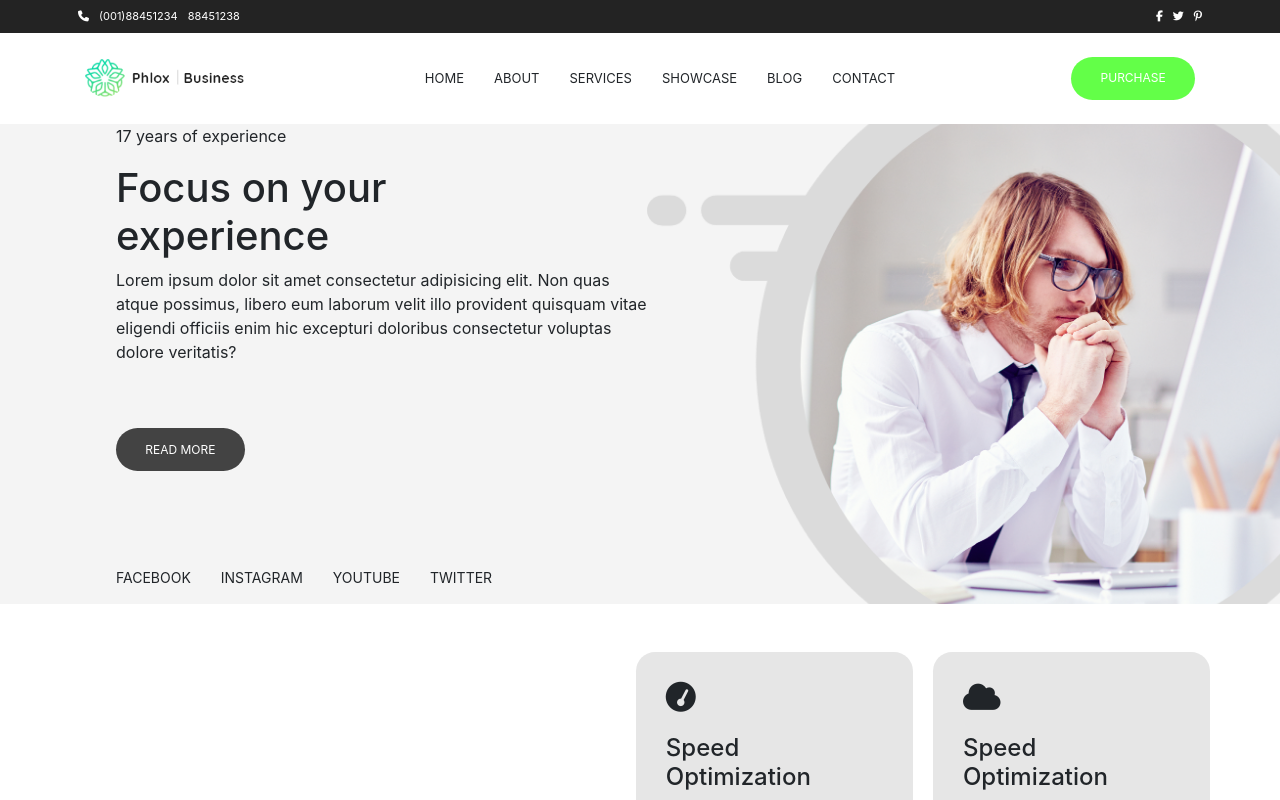
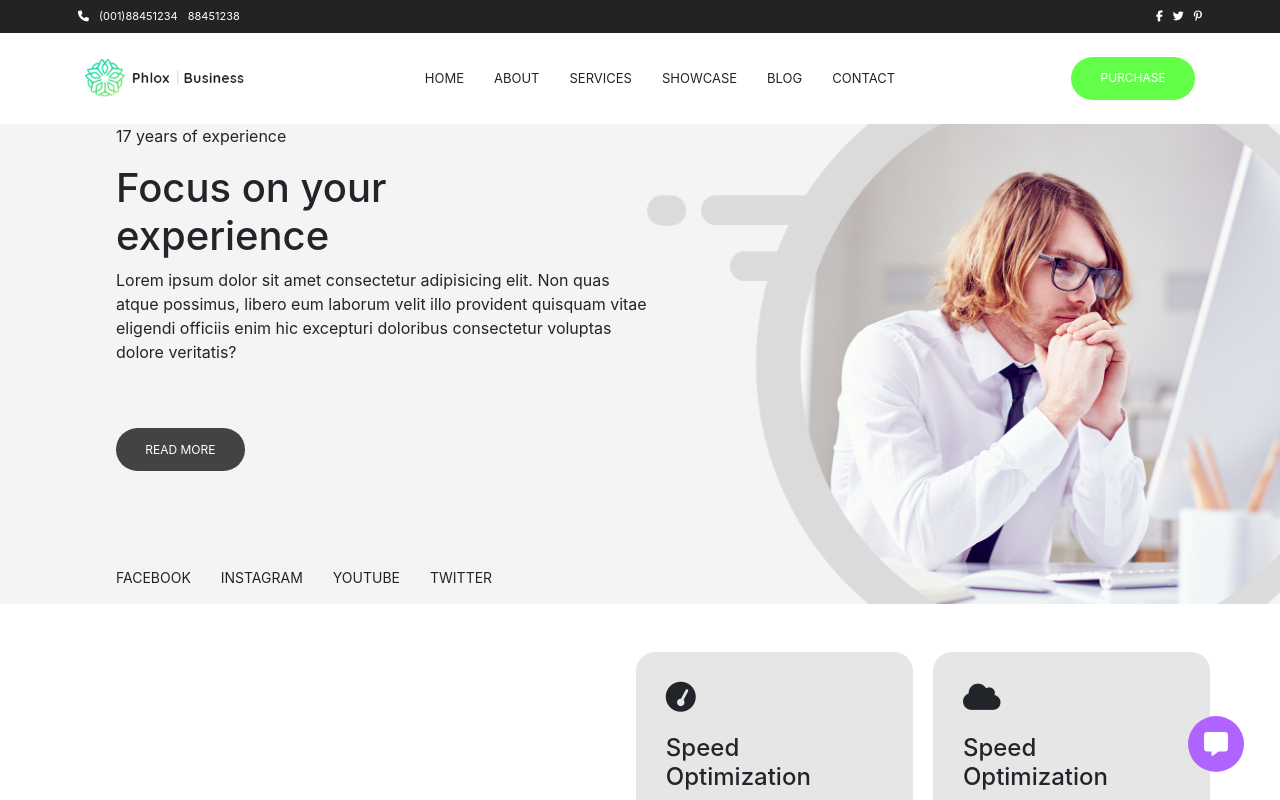
Before and after one commit to Onda-dev/proj-html-vuejs, a Vue app: page / in a window 1280 px wide. Shown: the top 800 px of the page. Built offline with nearby package versions, Linux system fonts and the light colour scheme.

Commit message:
Tasto chat aggiunto

```diff
--- a/src/components/blocks/FooterBase.vue
+++ b/src/components/blocks/FooterBase.vue
@@ -35,6 +35,23 @@
                     </div>
                 </div>
             </div>
+        </div>
+        <div class="footer-bottom py-4">
+            <div class="container">
+                <div class="row justify-content-between">
+                    <div class="col-3">
+                        © 2020 manuel business theme
+                    </div>
+                    <div class="col-3 icons-box d-flex justify-content-end">
+                        <i class="fa-brands fa-facebook-f"></i>
+                        <i class="fa-brands fa-twitter"></i>
+                        <i class="fa-brands fa-pinterest-p"></i>
+                    </div>
+                </div>
+            </div>
+        </div>
+        <div class="customer-service">
+            <i class="fa-solid fa-message"></i>
         </div>
     </footer>
 </template>
@@ -79,4 +96,28 @@ export default {
 img {
     width: 100%;
 }
+.footer-bottom {
+    background-color: rgb(58, 58, 58);
+    position: relative;
+    .icons-box {
+        gap: 1.25rem;
+    }
+}
+.customer-service {
+    position: fixed;
+    bottom: 1.25rem;
+    right: 2rem;
+    width: 4rem;
+    height: 4rem;
+    text-align: center;
+    font-size: 1.5rem;
+    color: white;
+    i {
+        border-radius: 50%;
+        vertical-align: middle;
+        background-color: rgb(175, 100, 255);
+        padding: 1rem;
+    }
+
+}
 </style>
```
